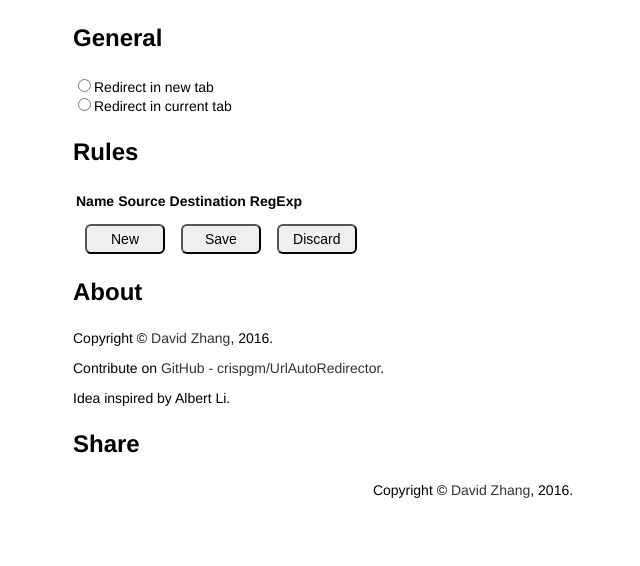
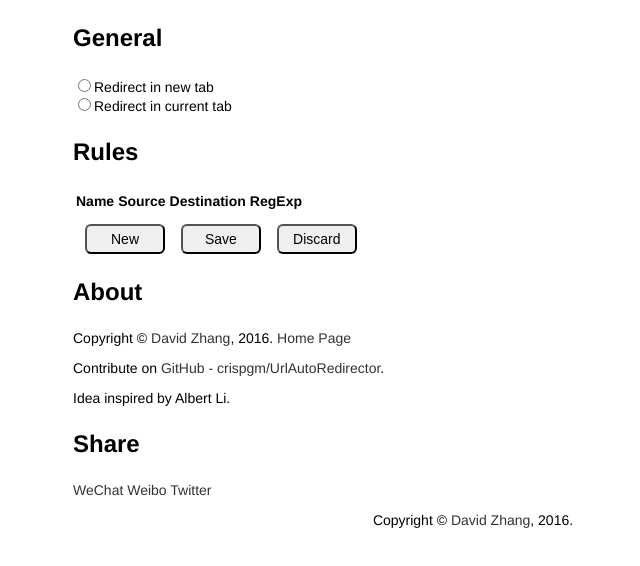
Before and after one commit to URLAutoRedirector/URLAutoRedirector, a browser extension: page src/options.html in a window 1280 px wide. Shown: the whole page, without its empty margins (167-807 px from the left). Drawn offline with Linux system fonts and the light colour scheme.

Commit message:
Share to Twitter

```diff
--- a/src/options.html
+++ b/src/options.html
@@ -35,12 +35,22 @@
         </div>
         <div>
             <h3>About</h3>
-            <p>Copyright &copy; <a target="_blank" href="https://crispgm.com/">David Zhang</a>, 2016.</p>
+            <p>
+                Copyright &copy; <a target="_blank" href="https://crispgm.com/">David Zhang</a>, 2016.
+                <a target="_blank" href="https://crispgm.com/page/url-auto-redirector.html">Home Page</a>
+            </p>
             <p>Contribute on <a target="_blank" href="https://github.com/crispgm/UrlAutoRedirector">GitHub - crispgm/UrlAutoRedirector</a>.</p>
             <p>Idea inspired by Albert Li.</p>
         </div>
         <div>
             <h3>Share</h3>
+            <p>
+                <a target="_blank" href="">WeChat</a>
+                <a target="_blank" href="">Weibo</a>
+                <a target="_blank"
+                class="twitter-share-button"
+                href="https://twitter.com/intent/tweet?text=I%27m%20using%20URL%20Auto%20Redirector.%20http%3A%2F%2Fbit.ly%2F1RxFP3N%20Download%3A">Twitter</a>
+            </p>
         </div>
         <footer>Copyright &copy; <a target="_blank" href="https://crispgm.com/">David Zhang</a>, 2016.</footer>
     </div>
```
Also changed, not shown: src/manifest.json.
